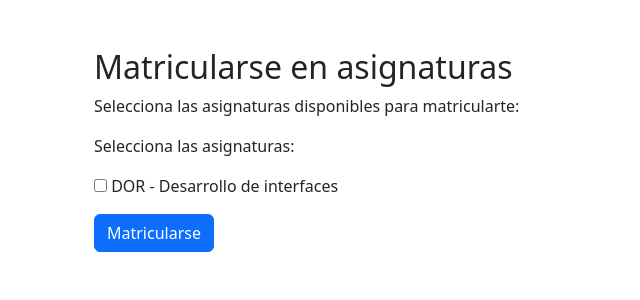
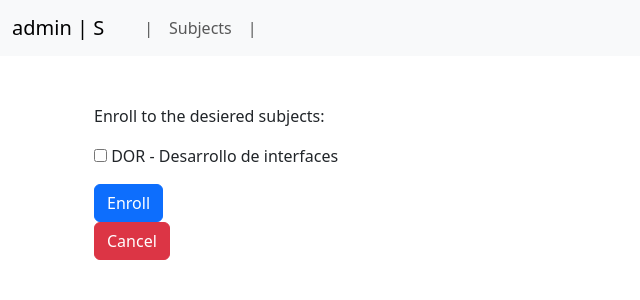
Before and after one commit to David-Luis-Mora/Lumino, a Django app: page /subjects/enroll/ in a window 1280 px wide. Shown: the top 300 px of the page, without its empty margins (0-640 px from the left). Run offline with Django 5.2, Linux system fonts and the light colour scheme; a user stored in the database is signed in; data comes from the database, SQL or seed files in the repository; both versions use the stored data as it was after the commit; some libraries are stand-ins or nearby versions.

Commit message:
avances css

```diff
--- a/lumino/shared/templates/shared/navbar.html
+++ b/lumino/shared/templates/shared/navbar.html
@@ -1,8 +1,8 @@
 {% extends "base.html" %}
 {% block navbar %}
-<nav class="navbar navbar-expand-lg bg-body-tertiary">
-  <div class="container-fluid">
-    <a class="navbar-brand" href="#">
+<nav class="navbar navbar-expand-lg bg-body-tertiary ">
+  <div class="container-fluid ">
+    <a class="navbar-brand " href="#">
       <i class="bi bi-person-circle"></i>
       {{request.user.username}} | {{request.user.profile.role}}
     </a>
@@ -12,20 +12,16 @@
     <div class="collapse navbar-collapse" id="navbarNav">
       <ul class="navbar-nav">
         <li class="nav-item">
-          <a class="nav-link" href="{% url "subjects:subject-list" %}">Subjects</a>
+          <a class="nav-link" href="{% url 'logout' %}"><i class="bi bi-door-open"></i></a>
         </li>
         <li class="nav-item">
-          <a class="nav-link" href="{% url 'logout' %}">LogOut</a>
+          <a class="nav-link" href="#">|</a>
         </li>
-        <li class="nav-item dropdown">
-          <a class="nav-link dropdown-toggle" href="#" role="button" data-bs-toggle="dropdown" aria-expanded="false">
-            Dropdown link
-          </a>
-          <ul class="dropdown-menu">
-            <li><a class="dropdown-item" href="#">Action</a></li>
-            <li><a class="dropdown-item" href="#">Another action</a></li>
-            <li><a class="dropdown-item" href="#">Something else here</a></li>
-          </ul>
+        <li class="nav-item">
+          <a class="nav-link" href="{% url "subjects:subject-list" %}"><i class="bi bi-journal-text"></i>Subjects</a>
+        </li>
+        <li class="nav-item">
+          <a class="nav-link" href="#">|</a>
         </li>
       </ul>
     </div>
--- a/lumino/subjects/forms.py
+++ b/lumino/subjects/forms.py
@@ -10,10 +10,10 @@ class LessonForm(forms.ModelForm):
 
 
 class EnrollmentForm(forms.Form):
-    opciones = forms.MultipleChoiceField(
+    options = forms.MultipleChoiceField(
         widget=forms.CheckboxSelectMultiple,
         required=True,
-        label='Selecciona las asignaturas',
+        label="Enroll to the desiered subjects:"
     )
 
     def __init__(self, *args, **kwargs):
@@ -25,15 +25,15 @@ class EnrollmentForm(forms.Form):
         )
         available_subjects = Subject.objects.exclude(id__in=enrolled_subject_ids)
 
-        self.fields['opciones'].choices = [
+        self.fields['options'].choices = [
             (subject.id, f'{subject.code} - {subject.name}') for subject in available_subjects
         ]
 
 class UnenrollForm(forms.Form):
-    opciones = forms.MultipleChoiceField(
+    options = forms.MultipleChoiceField(
         widget=forms.CheckboxSelectMultiple,
         required=True,
-        label='Selecciona las asignaturas',
+        label="Unenroll from the desiered subjects:"
     )
 
     def __init__(self, *args, **kwargs):
@@ -45,6 +45,6 @@ class UnenrollForm(forms.Form):
         )
         available_subjects = Subject.objects.filter(id__in=enrolled_subject_ids)
 
-        self.fields['opciones'].choices = [
+        self.fields['options'].choices = [
             (subject.id, f'{subject.code} - {subject.name}') for subject in available_subjects
         ]
--- /dev/null
+++ b/lumino/subjects/templates/subjects/enroll_unenroll.html
@@ -0,0 +1,19 @@
+{% extends "base.html" %}
+{% block title %}
+{{request.user.username}} | {{msj}}
+{% endblock title %}
+{% block navbar %}
+{% include "shared/navbar.html" %}
+{% endblock navbar %}
+{% block content %}
+<div class="container mt-5">
+  <form method="post">
+    {% csrf_token %}
+    <div class="form-group">
+      {{ form.as_p }}
+    </div>
+    <button type="submit" class="btn btn-primary">{{msj}}</button>
+  </form>
+  <a href="{% url 'subjects:subject-list' %}"><button class="btn btn-danger">Cancel</button></a>
+</div>
+{% endblock %}
--- a/lumino/subjects/templates/subjects/enrollment.html
+++ /dev/null
@@ -1,15 +0,0 @@
-{% extends "base.html" %}
-{% block content %}
-<div class="container mt-5">
-  <h2>Matricularse en asignaturas</h2>
-  <p>Selecciona las asignaturas disponibles para matricularte:</p>
-
-  <form method="post">
-    {% csrf_token %}
-    <div class="form-group">
-      {{ form.as_p }}
-    </div>
-    <button type="submit" class="btn btn-primary">Matricularse</button>
-  </form>
-</div>
-{% endblock %}
--- a/lumino/subjects/templates/subjects/subject_dashboard_student.html
+++ /dev/null
@@ -1,6 +0,0 @@
-<h1>Panel de Estudiante: {{ subject.name }}</h1>
-<p>Descripción: {{ subject.description }}</p>
-<ul>
-    <li><a href="{% url 'subjects:subject_lessons' subject.code %}">Lecciones</a></li>
-    <li><a href="#">Notas</a></li>
-</ul>
--- a/lumino/subjects/templates/subjects/subject_dashboard_teacher.html
+++ /dev/null
@@ -1,6 +0,0 @@
-<h1>Dashboard del Módulo: {{ subject.name }}</h1>
-<p>Descripción: {{ subject.description }}</p>
-<ul>
-    <li><a href="{% url 'subjects:subject_lessons' subject.code %}">Lecciones</a></li>
-    <li><a href="#">Notas</a></li>
-</ul>
--- a/lumino/subjects/views.py
+++ b/lumino/subjects/views.py
@@ -14,19 +14,22 @@ def subject_list(request):
     profile = request.user.profile
     if profile.role == Profile.Role.TEACHER:
         subjects = Subject.objects.filter(teacher=request.user)
+        not_teacher = False
     else:
         subjects = Subject.objects.filter(students=request.user)
+        not_teacher = True
 
-    return render(request, 'subjects/subject_list.html', {'subjects': subjects})
+    return render(request, 'subjects/subject_list.html', {'subjects': subjects, 'not_teacher':not_teacher})
 
 
 @login_required
 @role_required('S')
 def enroll_subjects(request):
+    msj = "Enroll"
     if request.method == 'POST':
         form = EnrollmentForm(request.POST, user=request.user)
         if form.is_valid():
-            selected_options = form.cleaned_data['opciones']
+            selected_options = form.cleaned_data['options']
             for subject_id in selected_options:
                 subject = Subject.objects.get(id=subject_id)
                 Enrollment.objects.get_or_create(student=request.user, subject=subject)
@@ -34,16 +37,17 @@ def enroll_subjects(request):
     else:
         form = EnrollmentForm(user=request.user)
 
-    return render(request, 'subjects/enrollment.html', {'form': form})
+    return render(request, 'subjects/enroll_unenroll.html', {'form': form, 'msj': msj})
 
 
 @login_required
 @role_required('S')
 def unenroll_subjects(request):
+    msj = "Unenroll"
     if request.method == 'POST':
         form = UnenrollForm(request.POST, user=request.user)
         if form.is_valid():
-            selected_options = form.cleaned_data['opciones']
+            selected_options = form.cleaned_data['options']
             for subject_id in selected_options:
                 subject = Subject.objects.get(id=subject_id)
                 Enrollment.objects.filter(student=request.user, subject=subject).delete()
@@ -51,7 +55,7 @@ def unenroll_subjects(request):
     else:
         form = UnenrollForm(user=request.user)
 
-    return render(request, 'subjects/unenrollment.html', {'form': form})
+    return render(request, 'subjects/enroll_unenroll.html', {'form': form, 'msj':msj})
 
 
 def subject_detail(request, code):
@@ -59,10 +63,9 @@ def subject_detail(request, code):
     print(request.user)
     profile = request.user.profile
 
-    if profile.role == Profile.Role.TEACHER:
-        return render(request, 'subjects/subject_dashboard_teacher.html', {'subject': subject})
-    else:
-        return render(request, 'subjects/subject_dashboard_student.html', {'subject': subject})
+    return render(request, 'subjects/subject_dashboard.html', {'subject': subject})
+
+
 
 
 def subject_lessons(request, code):
```
Also changed, not shown: lumino/subjects/templates/subjects/subject_dashboard.html (added, +14 -0 lines), lumino/subjects/templates/subjects/subject_list.html (+7 -4 lines), lumino/subjects/templates/subjects/unenrollment.html (deleted, +0 -13 lines), lumino/db.sqlite3.
